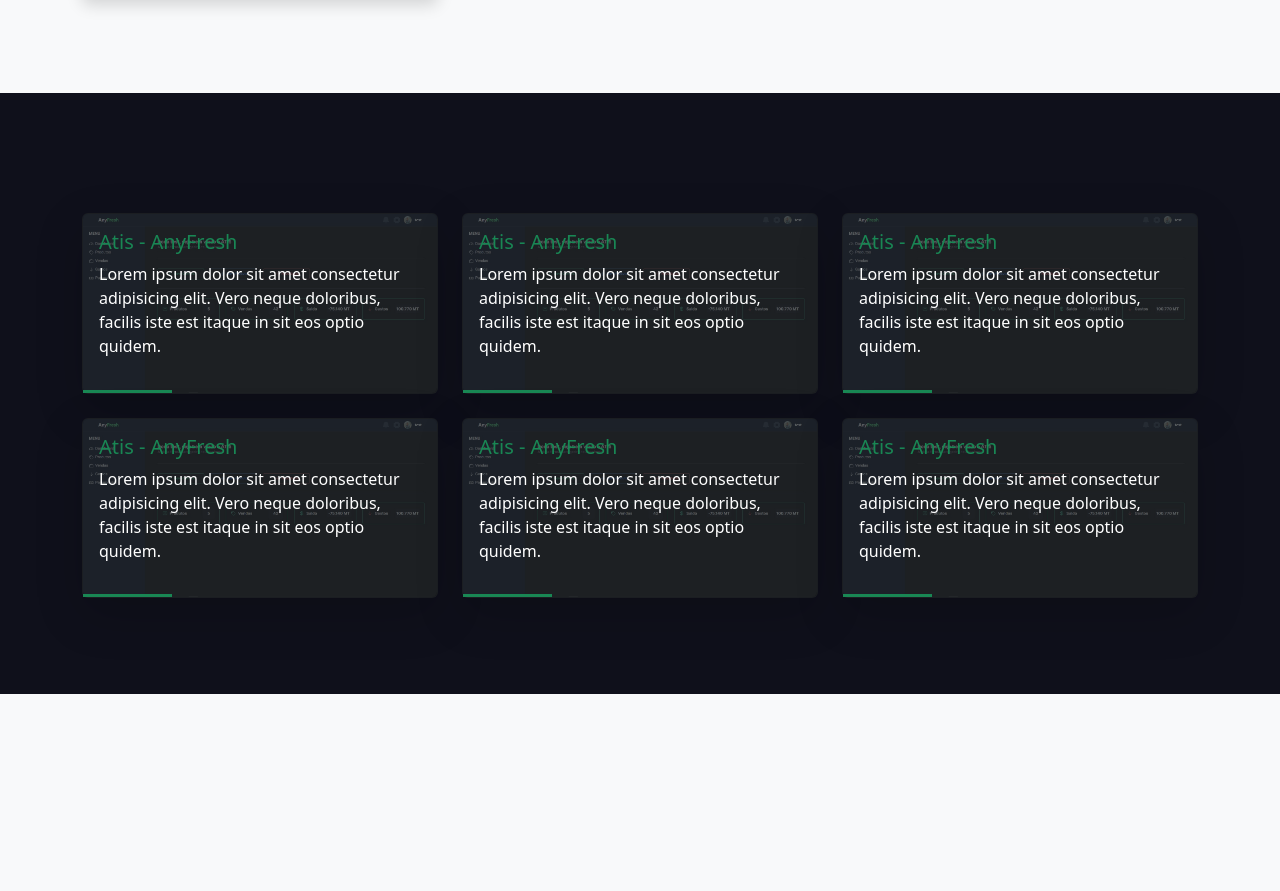
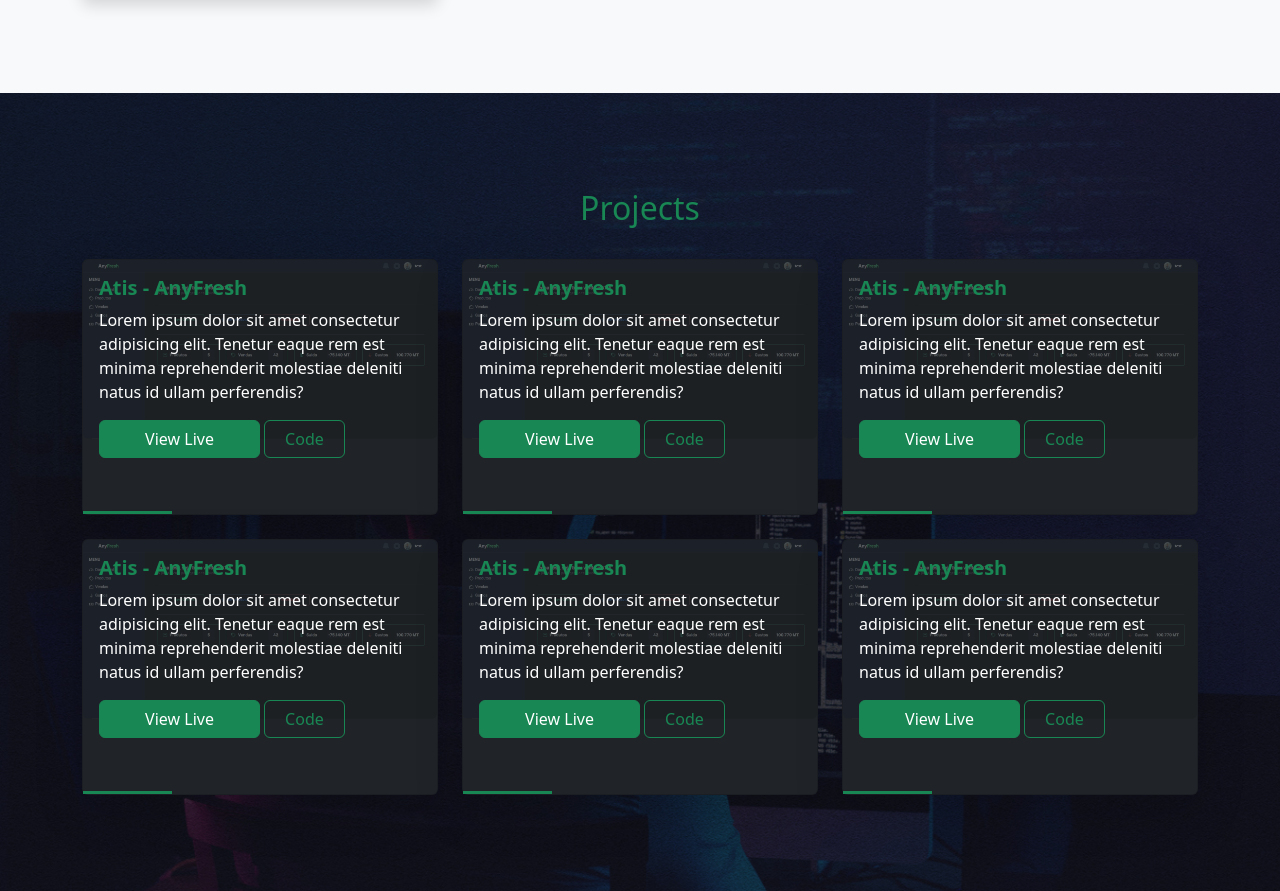
Before and after one commit to Norberto-Boa/portfolio, a website built with Parcel: page src/index.html in a window 1280 px wide. Shown: the part 1289-2180 px from the top of the page. Before the commit the page ends 1983 px from the top, so only its background shows below. Built offline with nearby package versions, Linux system fonts and the light colour scheme.

Commit message:
:tada: FEAT: Finish projects section!

```diff
--- a/src/index.html
+++ b/src/index.html
@@ -245,16 +245,23 @@
   <section id="projects" class="container-fluid bg-blue-lg">
     <div class="container">
       <div class="row">
+
+        <!-- Title -->
+        <h2 class="text-success text-center">Projects</h2>
+
         <!-- card-1 -->
         <div class="col-12 col-md-6 col-lg-4 mt-4">
           <div class="card text-bg-dark shadow-lg project-card">
             <img src="./assets/images/atis.jpg" alt="" class="card-img">
             <div class="card-img-overlay bg-dark bg-opacity-75">
-              <h5 class="card-title text-success opacity-100 ">Atis - AnyFresh</h5>
+              <h5 class="card-title text-success opacity-100 fw-bold">Atis - AnyFresh</h5>
               <p class="card-text">
-                Lorem ipsum dolor sit amet consectetur adipisicing elit. Vero neque doloribus,
-                facilis iste est itaque in sit eos optio quidem.
+                Lorem ipsum dolor sit amet consectetur adipisicing elit. Tenetur eaque rem est minima reprehenderit
+                molestiae deleniti natus id ullam perferendis?
               </p>
+
+              <a href="#" class="btn btn-success w-50">View Live</a>
+              <a href="#" class="btn btn-outline-success w-25">Code</a>
             </div>
           </div>
         </div>
@@ -264,11 +271,13 @@
           <div class="card text-bg-dark shadow-lg project-card">
             <img src="./assets/images/atis.jpg" alt="" class="card-img">
             <div class="card-img-overlay bg-dark bg-opacity-75">
-              <h5 class="card-title text-success opacity-100 ">Atis - AnyFresh</h5>
+              <h5 class="card-title text-success opacity-100 fw-bold">Atis - AnyFresh</h5>
               <p class="card-text">
-                Lorem ipsum dolor sit amet consectetur adipisicing elit. Vero neque doloribus,
-                facilis iste est itaque in sit eos optio quidem.
+                Lorem ipsum dolor sit amet consectetur adipisicing elit. Tenetur eaque rem est minima reprehenderit
+                molestiae deleniti natus id ullam perferendis?
               </p>
+              <a href="#" class="btn btn-success w-50">View Live</a>
+              <a href="#" class="btn btn-outline-success w-25">Code</a>
             </div>
           </div>
         </div>
@@ -278,11 +287,13 @@
           <div class="card text-bg-dark shadow-lg project-card">
             <img src="./assets/images/atis.jpg" alt="" class="card-img">
             <div class="card-img-overlay bg-dark bg-opacity-75">
-              <h5 class="card-title text-success opacity-100 ">Atis - AnyFresh</h5>
+              <h5 class="card-title text-success opacity-100 fw-bold">Atis - AnyFresh</h5>
               <p class="card-text">
-                Lorem ipsum dolor sit amet consectetur adipisicing elit. Vero neque doloribus,
-                facilis iste est itaque in sit eos optio quidem.
+                Lorem ipsum dolor sit amet consectetur adipisicing elit. Tenetur eaque rem est minima reprehenderit
+                molestiae deleniti natus id ullam perferendis?
               </p>
+              <a href="#" class="btn btn-success w-50">View Live</a>
+              <a href="#" class="btn btn-outline-success w-25">Code</a>
             </div>
           </div>
         </div>
@@ -292,11 +303,13 @@
           <div class="card text-bg-dark shadow-lg project-card">
             <img src="./assets/images/atis.jpg" alt="" class="card-img">
             <div class="card-img-overlay bg-dark bg-opacity-75">
-              <h5 class="card-title text-success opacity-100 ">Atis - AnyFresh</h5>
+              <h5 class="card-title text-success opacity-100 fw-bold">Atis - AnyFresh</h5>
               <p class="card-text">
-                Lorem ipsum dolor sit amet consectetur adipisicing elit. Vero neque doloribus,
-                facilis iste est itaque in sit eos optio quidem.
+                Lorem ipsum dolor sit amet consectetur adipisicing elit. Tenetur eaque rem est minima reprehenderit
+                molestiae deleniti natus id ullam perferendis?
               </p>
+              <a href="#" class="btn btn-success w-50">View Live</a>
+              <a href="#" class="btn btn-outline-success w-25">Code</a>
             </div>
           </div>
         </div>
@@ -306,11 +319,13 @@
           <div class="card text-bg-dark shadow-lg project-card">
             <img src="./assets/images/atis.jpg" alt="" class="card-img">
             <div class="card-img-overlay bg-dark bg-opacity-75">
-              <h5 class="card-title text-success opacity-100 ">Atis - AnyFresh</h5>
+              <h5 class="card-title text-success opacity-100 fw-bold">Atis - AnyFresh</h5>
               <p class="card-text">
-                Lorem ipsum dolor sit amet consectetur adipisicing elit. Vero neque doloribus,
-                facilis iste est itaque in sit eos optio quidem.
+                Lorem ipsum dolor sit amet consectetur adipisicing elit. Tenetur eaque rem est minima reprehenderit
+                molestiae deleniti natus id ullam perferendis?
               </p>
+              <a href="#" class="btn btn-success w-50">View Live</a>
+              <a href="#" class="btn btn-outline-success w-25">Code</a>
             </div>
           </div>
         </div>
@@ -320,11 +335,13 @@
           <div class="card text-bg-dark shadow-lg project-card">
             <img src="./assets/images/atis.jpg" alt="" class="card-img">
             <div class="card-img-overlay bg-dark bg-opacity-75">
-              <h5 class="card-title text-success opacity-100 ">Atis - AnyFresh</h5>
+              <h5 class="card-title text-success opacity-100 fw-bold">Atis - AnyFresh</h5>
               <p class="card-text">
-                Lorem ipsum dolor sit amet consectetur adipisicing elit. Vero neque doloribus,
-                facilis iste est itaque in sit eos optio quidem.
+                Lorem ipsum dolor sit amet consectetur adipisicing elit. Tenetur eaque rem est minima reprehenderit
+                molestiae deleniti natus id ullam perferendis?
               </p>
+              <a href="#" class="btn btn-success w-50">View Live</a>
+              <a href="#" class="btn btn-outline-success w-25">Code</a>
             </div>
           </div>
         </div>
--- a/src/styles/scss/main.scss
+++ b/src/styles/scss/main.scss
@@ -33,6 +33,7 @@ section {
   height: 100vh;
   background: url(../../assets/images/banner.jpg) no-repeat;
   background-size: cover;
+  background-attachment: fixed;
   margin-top: -4rem;
 }
 
@@ -134,9 +135,18 @@ var {
 
 // -----------------------------
 // Projects
+
+#projects {
+  background: url(../../assets/images/projects-banner.jpg) no-repeat;
+  background-size: cover;
+  background-attachment: fixed;
+}
+
 .project-card {
   position: relative;
   box-sizing: border-box;
+  height: 16rem;
+
   &:after {
     content: "";
     position: absolute;
@@ -153,4 +163,11 @@ var {
       width: 100%;
     }
   }
+
+  &:hover {
+    .bg-dark {
+      transition: all 0.7s ease-in-out;
+      --bs-bg-opacity: 1 !important;
+    }
+  }
 }
```
Also changed, not shown: src/assets/images/projects-banner.jpg (added).
